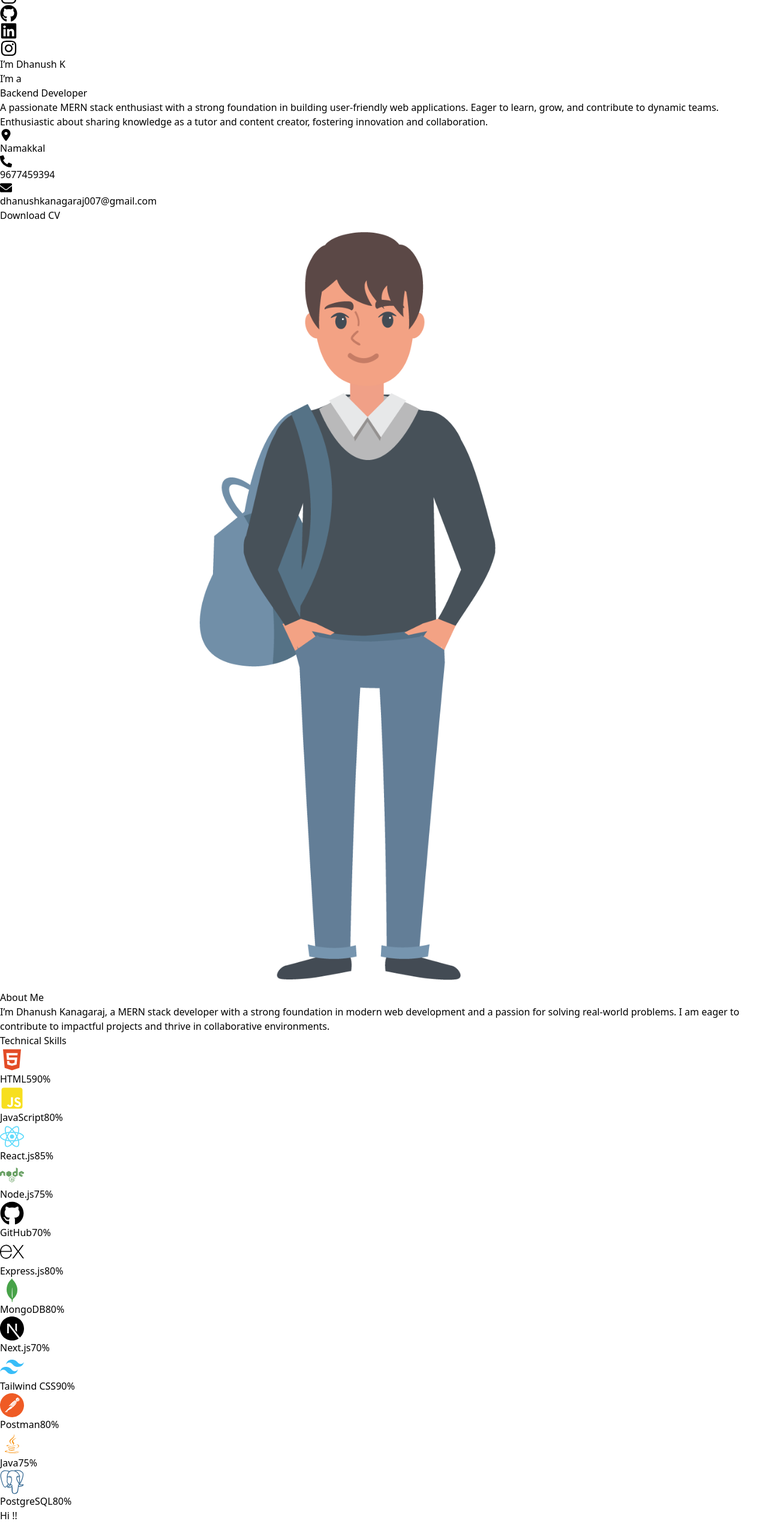
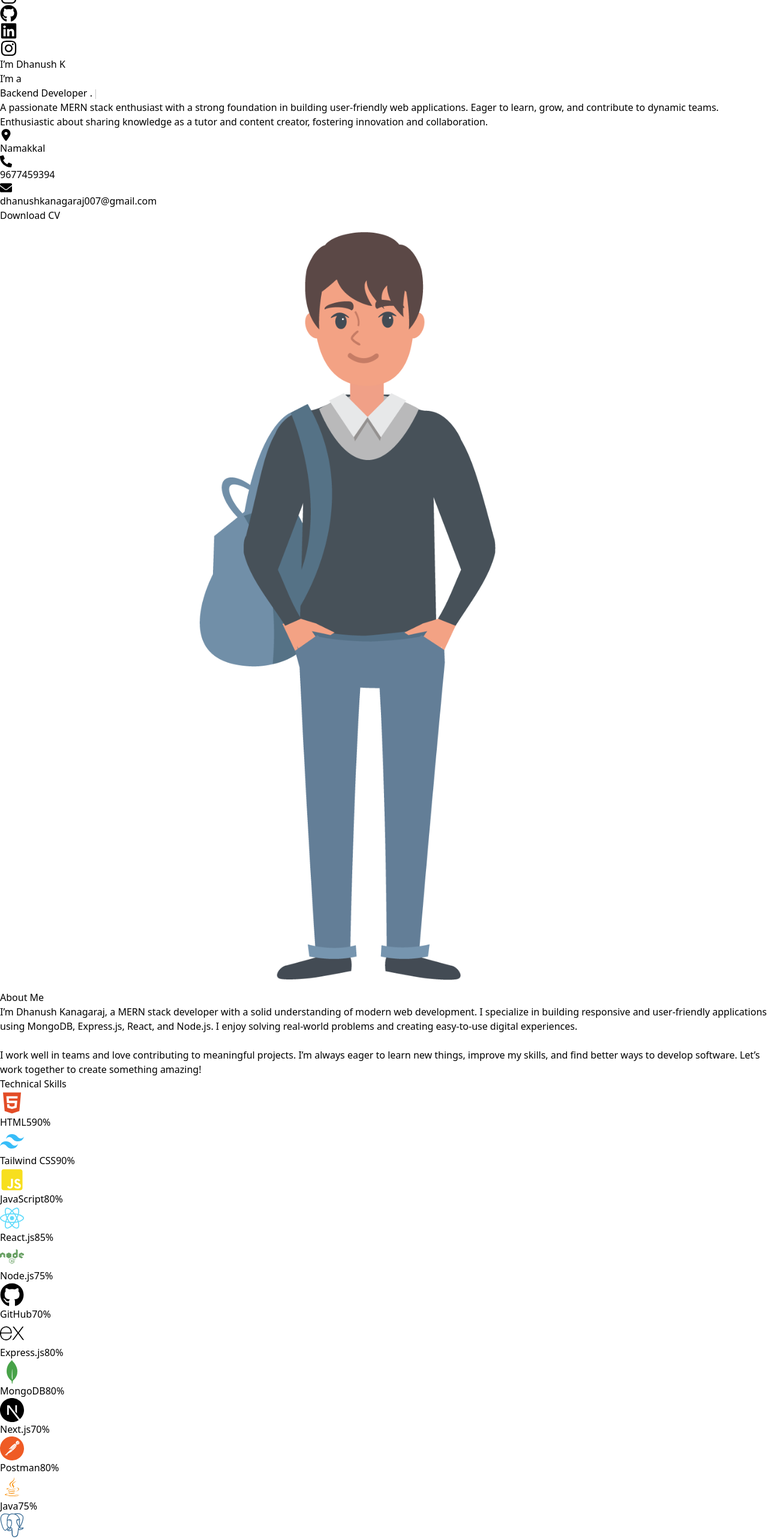
Before and after one commit to Dhanushk1404/my-portfolio, a React (Vite) app: page / in a window 1280 px wide. Shown: the part 234-2800 px from the top of the page at 60% size. Before the commit the page ends 2773 px from the top, so only its background shows below. Built offline with nearby package versions, Linux system fonts and the light colour scheme.

Commit message:
prject created and added

```diff
--- a/src/App.jsx
+++ b/src/App.jsx
@@ -2,6 +2,7 @@ import React from 'react'
 import About from './components/About'
 import Home from './components/Home'
 import Header from './components/Header'
+import Project from './components/Project'
 
 const App = () => {
   return (
@@ -9,7 +10,8 @@ const App = () => {
       <Header/>
       <Home/>
       <About/>
-      <h1>Hi !!</h1>
+     <Project/>
+
     </div>
   )
 }
--- a/src/components/About.jsx
+++ b/src/components/About.jsx
@@ -24,17 +24,19 @@ const About = () => {
         </h1>
 
         <p className="text-lg md:text-xl text-gray-200 text-center leading-relaxed">
-          I’m <span className="font-bold text-[#fe5617]">Dhanush Kanagaraj</span>, a MERN stack developer with a strong
-          foundation in modern web development and a passion for solving real-world problems. I am eager to contribute
-          to impactful projects and thrive in collaborative environments.
-        </p>
+  I’m <span className="font-bold text-[#fe5617]">Dhanush Kanagaraj</span>, a MERN stack developer with a solid understanding of modern web development. I specialize in building responsive and user-friendly applications using MongoDB, Express.js, React, and Node.js. I enjoy solving real-world problems and creating easy-to-use digital experiences.
+  <br /><br />
+  I work well in teams and love contributing to meaningful projects. I’m always eager to learn new things, improve my skills, and find better ways to develop software. Let’s work together to create something amazing!
+</p>
+
 
         <div className="space-y-8">
           <h2 className="text-2xl font-bold text-[#fe5617] text-center">Technical Skills</h2>
-          <div className="grid grid-cols-2 md:grid-cols-4 gap-6">
+          <div className="grid grid-cols-2 md:grid-cols-4 gap-8">
             {/* Skill Boxes */}
             {[
               { Icon: FaHtml5, color: "#e34c26", name: "HTML5", level: "90%" },
+              { Icon: SiTailwindcss, color: "#38bdf8", name: "Tailwind CSS", level: "90%" },
               { Icon: FaJsSquare, color: "#f7df1e", name: "JavaScript", level: "80%" },
               { Icon: FaReact, color: "#61dbfb", name: "React.js", level: "85%" },
               { Icon: FaNode, color: "#68a063", name: "Node.js", level: "75%" },
@@ -42,10 +44,9 @@ const About = () => {
               { Icon: SiExpress, color: "#000000", name: "Express.js", level: "80%" },
               { Icon: SiMongodb, color: "#47a248", name: "MongoDB", level: "80%" },
               { Icon: SiNextdotjs, color: "#000000", name: "Next.js", level: "70%" },
-              { Icon: SiTailwindcss, color: "#38bdf8", name: "Tailwind CSS", level: "90%" },
               { Icon: SiPostman, color: "#ef5b25", name: "Postman", level: "80%" },
-              { Icon: DiJava, color: "#f8981d", name: "Java", level: "75%" }, // Added Java skill
-              { Icon: SiPostgresql, color: "#336791", name: "PostgreSQL", level: "80%" }, // Added PostgreSQL skill
+              { Icon: DiJava, color: "#f8981d", name: "Java", level: "75%" },
+              { Icon: SiPostgresql, color: "#336791", name: "PostgreSQL", level: "80%" },
             ].map((skill, index) => (
               <div
                 key={index}
--- a/src/components/Home.jsx
+++ b/src/components/Home.jsx
@@ -15,10 +15,10 @@ const Home = () => {
             <Typewriter
               options={{
                 strings: [
-                  "Frontend Developer.",
-                  "Backend Developer",
-                  "Full Stack Developer.",
-                  "Devops Engineer.",
+                  "Frontend Developer .",
+                  "Backend Developer .",
+                  "Full Stack Developer .",
+                  "Devops Engineer .",
                 ],
                 autoStart: true,
                 loop: true,
--- /dev/null
+++ b/src/components/Project.jsx
@@ -0,0 +1,52 @@
+const Project = () => {
+    return (
+      <div id="project" className="bg-[#333] min-h-screen flex items-center">
+        <div className="max-w-[90%] md:max-w-[75%] mx-auto font-inter space-y-10 py-10">
+          {/* Header */}
+          <h1 className="text-4xl md:text-5xl font-bold text-center text-[#fe5617]">
+            My Projects
+          </h1>
+
+          {/* Project 1 and 2 in one row */}
+         <div className="flex flex-col md:flex-col gap-10 ">
+            {/* PetPals Project */}
+            <div className="w-full md:w-1/2 flex flex-col items-center bg-[#333333] p-6 rounded-2xl shadow-lg  hover:shadow-[#fe5617]/70 transition-all duration-300 transform hover:scale-105">
+                <h1 className="text-[#fe5617] font-extrabold text-[32px] mb-4">
+                         Expense Tracker
+               </h1>
+            <p className="text-lg text-gray-200 mb-4 ">
+              A feature-rich Expense Tracker application built using the MERN stack. This app helps users track their income and expenses, view detailed insights through charts, and manage their financial goals efficiently. Styled with Tailwind CSS for a modern and responsive interface.
+            </p>
+             <a
+                 href="https://github.com/Dhanushk1404/ExpenseTracker"
+                 className="text-[#fe5617] font-bold text-lg hover:underline"
+             >
+            Live Demo
+              </a>
+            </div>
+
+
+            <div className="w-full md:w-1/2 flex flex-col place-self-end bg-[#333333] p-6 rounded-2xl shadow-lg hover:shadow-[#fe5617]/70 transition-all duration-300 transform hover:scale-105">
+                <h1 className="text-[#fe5617] font-extrabold text-[32px] mb-4">
+                   Nike Website Clone
+                  </h1>
+                  <p className="text-lg text-gray-200 mb-4">
+                       A fully responsive Nike website clone built using the MERN stack and styled with Tailwind CSS. This project replicates the sleek design of the Nike website and includes features like product browsing, detailed product pages, and an intuitive user interface for an engaging shopping experience.
+                   </p>
+                 <a
+                     href="https://github.com/Dhanushk1404/NikeClone"
+                    className="text-[#fe5617] self-center font-bold text-lg hover:underline"
+                  >
+                    Link !!
+                   </a>
+                </div>
+
+          </div>
+
+
+        </div>
+      </div>
+    );
+  };
+
+  export default Project;
```
